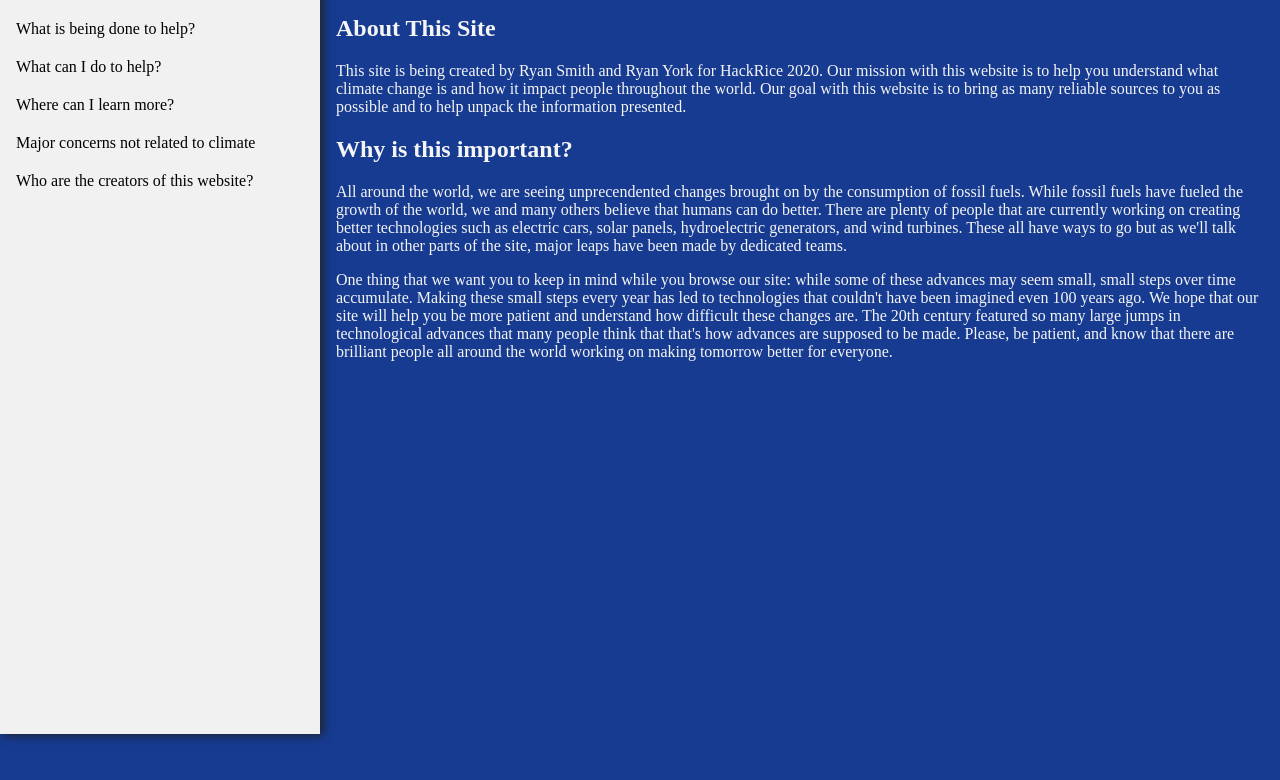
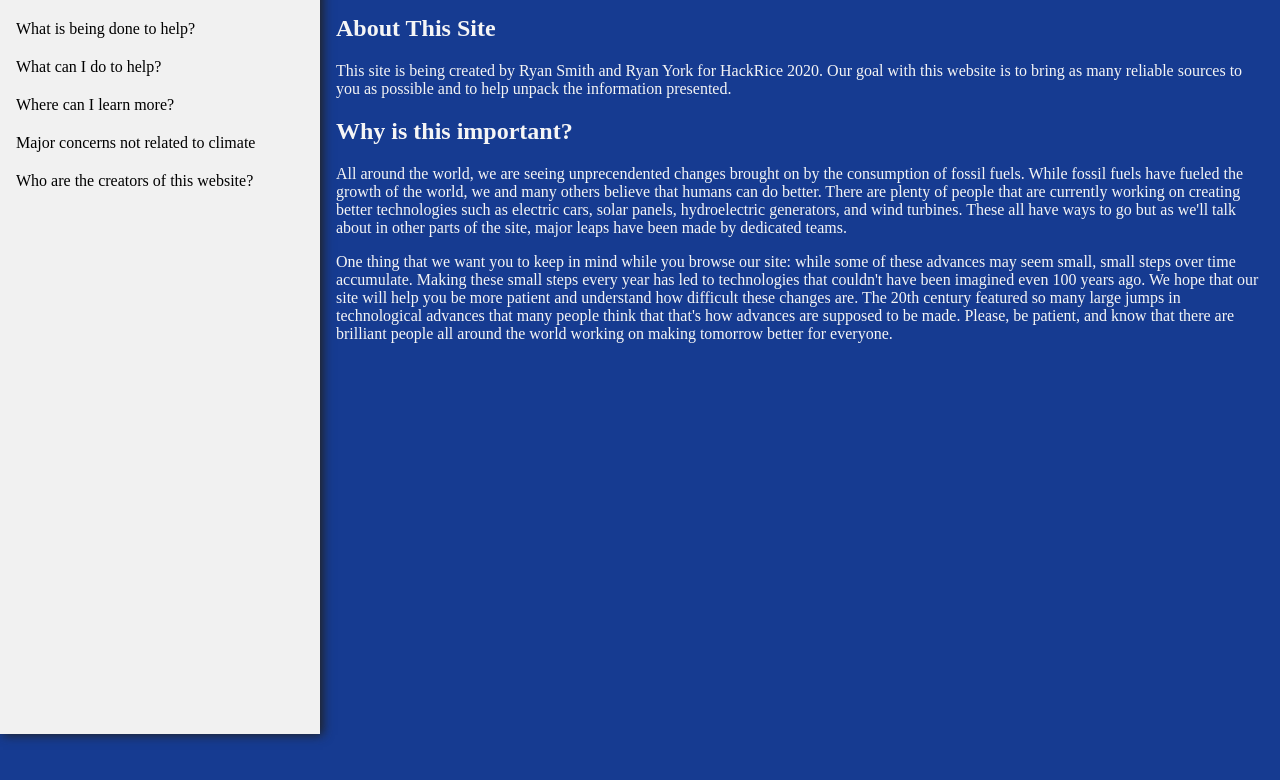
Before and after one commit to rmsmith251/HR20, a plain HTML site: page index.html in a window 1280 px wide. Shown: the part 66-846 px from the top of the page. Drawn offline with nearby package versions, Linux system fonts and the light colour scheme.

Commit message:
remove duplicate sentence on index

```diff
--- a/index.html
+++ b/index.html
@@ -45,7 +45,7 @@
 
         <h2>About This Site</h2>
 
-        <p>This site is being created by Ryan Smith and Ryan York for HackRice 2020. Our mission with  this website is to help you understand what climate change is and how it impact people throughout the world. Our goal with this website is to bring as many reliable sources to you as possible and to help unpack the information presented.</p>
+        <p>This site is being created by Ryan Smith and Ryan York for HackRice 2020. Our goal with this website is to bring as many reliable sources to you as possible and to help unpack the information presented.</p>
         <h2>Why is this important?</h2>
         <p>All around the world, we are seeing unprecendented changes brought on by the consumption of fossil fuels. While fossil fuels have fueled the growth of the world, we and many others believe that humans can do better. There are plenty of people that are currently working on creating better technologies such as electric cars, solar panels, hydroelectric generators, and wind turbines. These all have ways to go but as we'll talk about in other parts of the site, major leaps have been made by dedicated teams.</p>
         <p>One thing that we want you to keep in mind while you browse our site: while some of these advances may seem small, small steps over time accumulate. Making these small steps every year has led to technologies that couldn't have been imagined even 100 years ago. We hope that our site will help you be more patient and understand how difficult these changes are. The 20th century featured so many large jumps in technological advances that many people think that that's how advances are supposed to be made. Please, be patient, and know that there are brilliant people all around the world working on making tomorrow better for everyone.</p>
```
